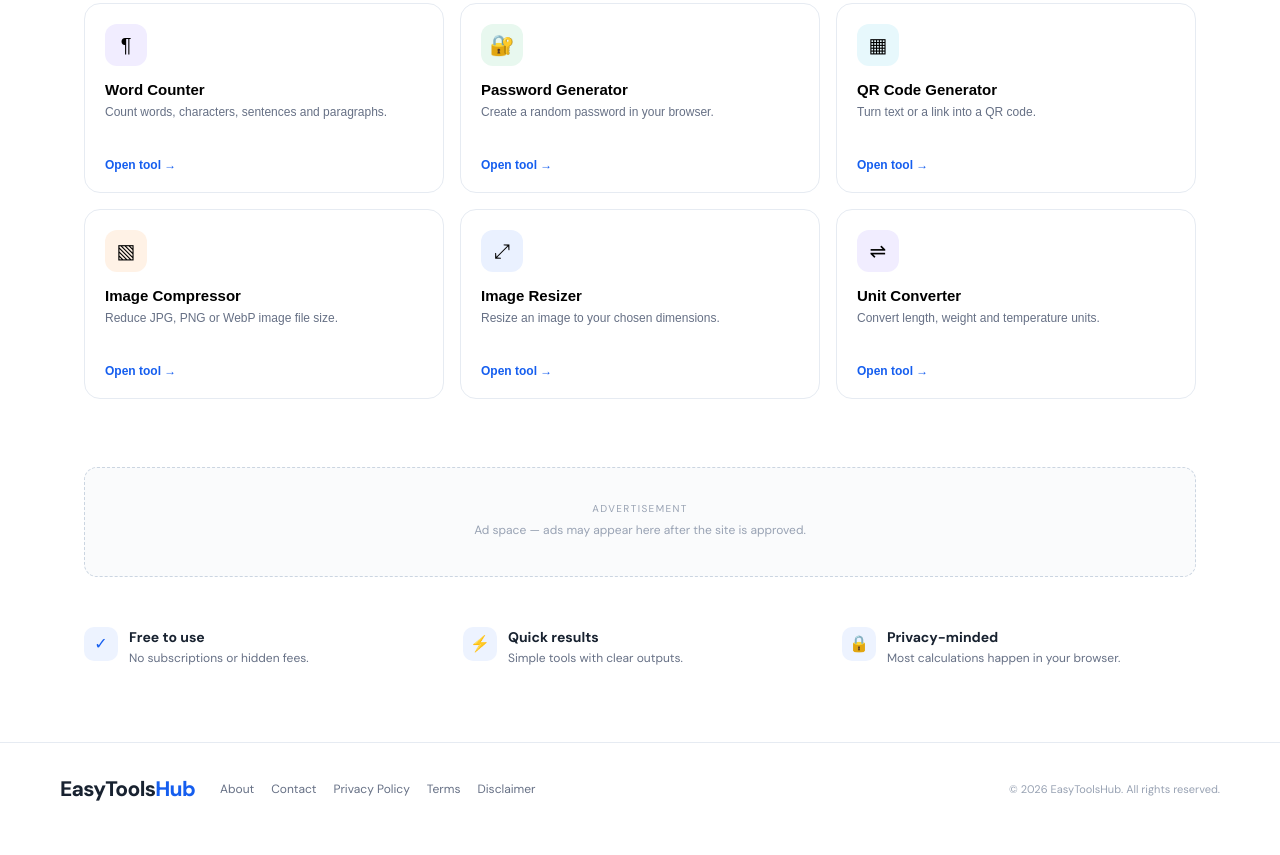
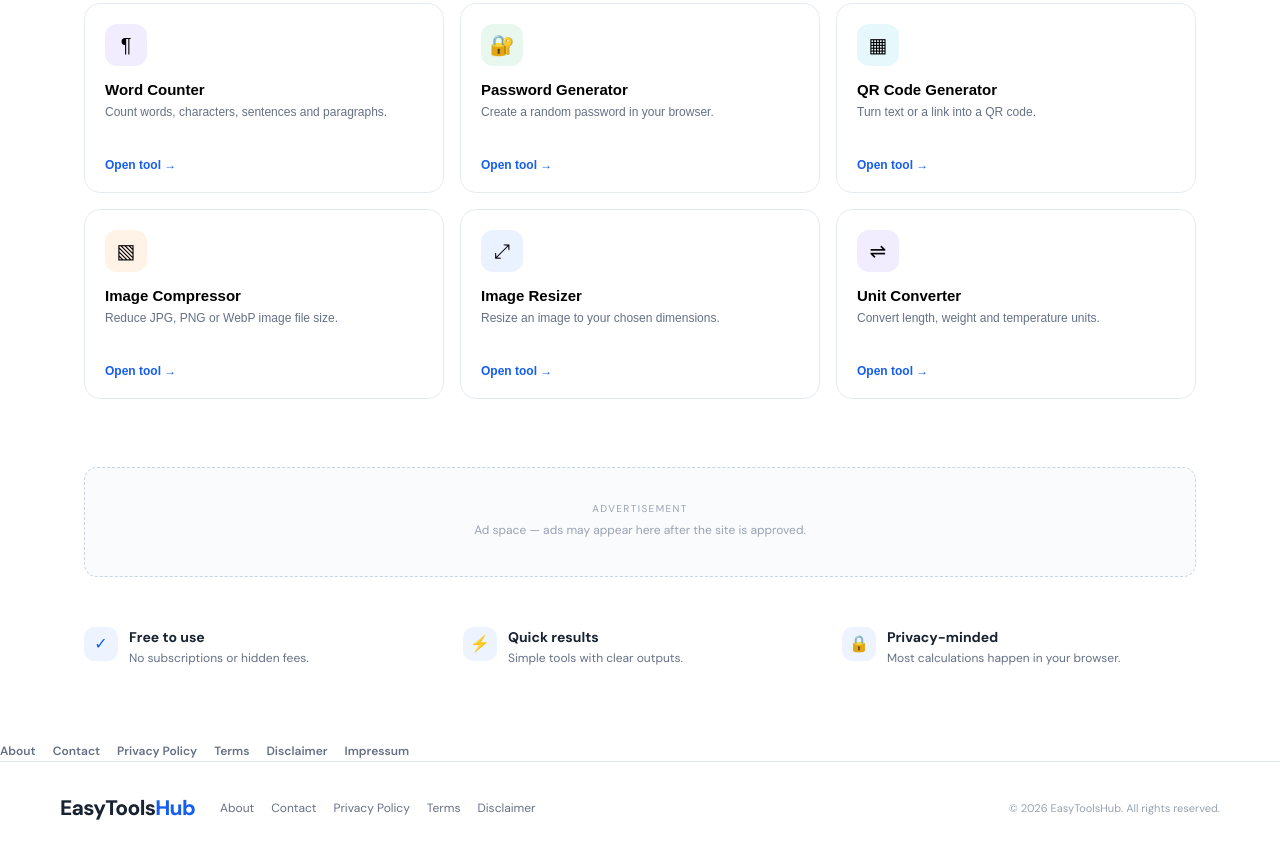
Before and after one commit to ucefwork3-cloud/EasyToolsHub, a plain HTML site: page index.html in a window 1280 px wide. Shown: the part 1202-2057 px from the top of the page. Drawn offline with Linux system fonts and the light colour scheme.

Commit message:
Update index.html

```diff
--- a/index.html
+++ b/index.html
@@ -52,6 +52,16 @@
   <section class="ad-slot" aria-label="Advertisement area"><span>Advertisement</span><p>Ad space — ads may appear here after the site is approved.</p></section>
   <section class="trust-row"><div><span>✓</span><b>Free to use</b><small>No subscriptions or hidden fees.</small></div><div><span>⚡</span><b>Quick results</b><small>Simple tools with clear outputs.</small></div><div><span>🔒</span><b>Privacy-minded</b><small>Most calculations happen in your browser.</small></div></section>
 </main>
+
+<nav class="footer-links" aria-label="Legal and information">
+  <a href="about.html">About</a>
+  <a href="contact.html">Contact</a>
+  <a href="privacy.html">Privacy Policy</a>
+  <a href="terms.html">Terms</a>
+  <a href="disclaimer.html">Disclaimer</a>
+  <a href="impressum.html">Impressum</a>
+</nav>
+
 <footer><a class="brand" href="index.html">EasyTools<span>Hub</span></a><div class="footer-links"><a href="about.html">About</a><a href="contact.html">Contact</a><a href="privacy.html">Privacy Policy</a><a href="terms.html">Terms</a><a href="disclaimer.html">Disclaimer</a></div><small>© <span id="year"></span> EasyToolsHub. All rights reserved.</small></footer>
 
 <div class="modal-backdrop" id="toolModal" hidden>
```
